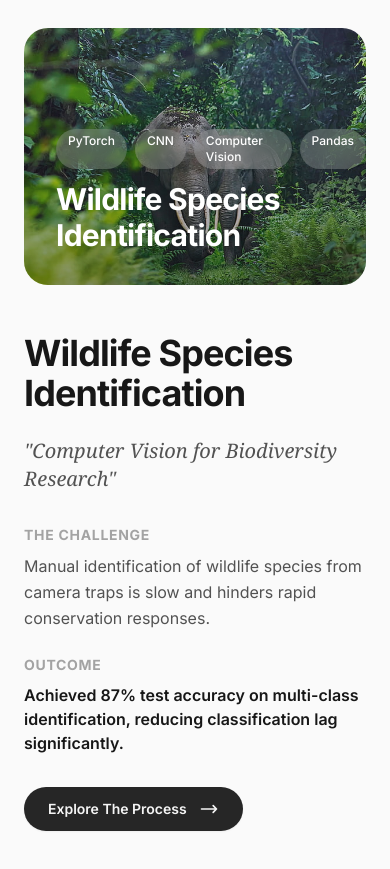
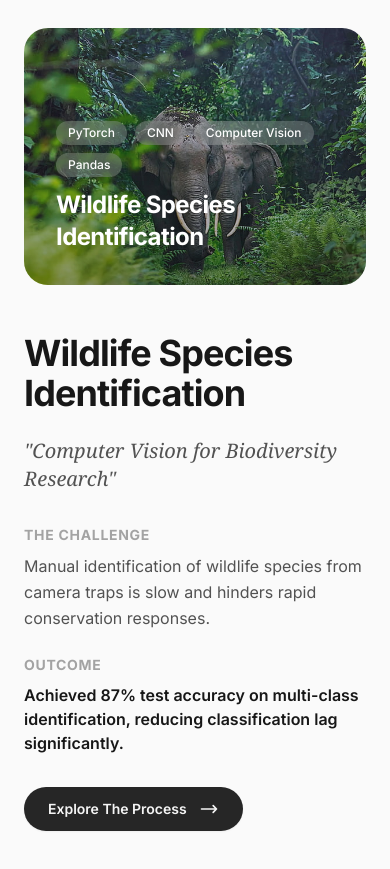
Before and after one commit to SHASHANK-SM/shashank-portfolio, a React (Vite) app: page / in a window 390 px wide. Shown: the part 2360-3229 px from the top of the page. Built offline with nearby package versions, Linux system fonts and the light colour scheme; a web font is replaced by a local one.

Commit message:
Updated the Span elements

```diff
--- a/components/FeaturedProject.tsx
+++ b/components/FeaturedProject.tsx
@@ -28,14 +28,14 @@ const FeaturedProject: React.FC = () => {
             className="w-full h-full object-cover transition-transform duration-700 group-hover:scale-110 opacity-90"
           />
           <div className="absolute inset-0 bg-gradient-to-t from-black/40 to-transparent" />
-          <div className="absolute bottom-8 left-8 text-white">
-             <div className="flex gap-2 mb-3">
-                {featured.tags.map(tag => (
-                  <span key={tag} className="px-3 py-1 bg-white/20 backdrop-blur-md rounded-full text-xs font-medium">{tag}</span>
-                ))}
+           <div className="absolute bottom-8 left-8 text-white max-w-[85%] sm:max-w-none">
+             <div className="flex flex-wrap gap-2 mb-3">
+               {featured.tags.map(tag => (
+                <span key={tag} className="px-3 py-1 bg-white/20 backdrop-blur-md rounded-full text-xs font-medium">{tag}</span>
+               ))}
              </div>
-             <h3 className="text-3xl font-bold tracking-tight">{featured.title}</h3>
-          </div>
+             <h3 className="text-2xl sm:text-3xl font-bold tracking-tight break-words">{featured.title}</h3>
+           </div>
         </motion.div>
 
         <div className="lg:col-span-5">
```
